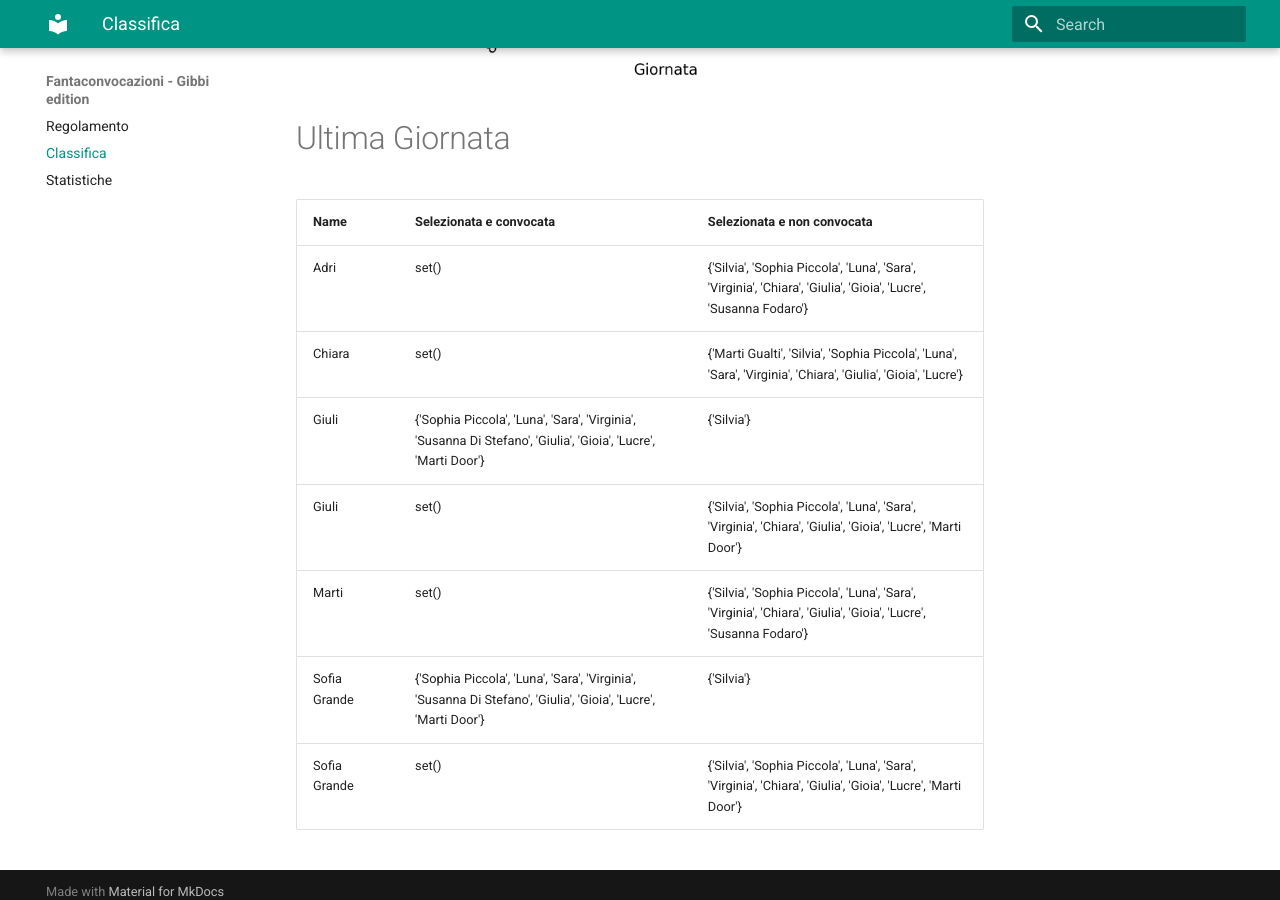
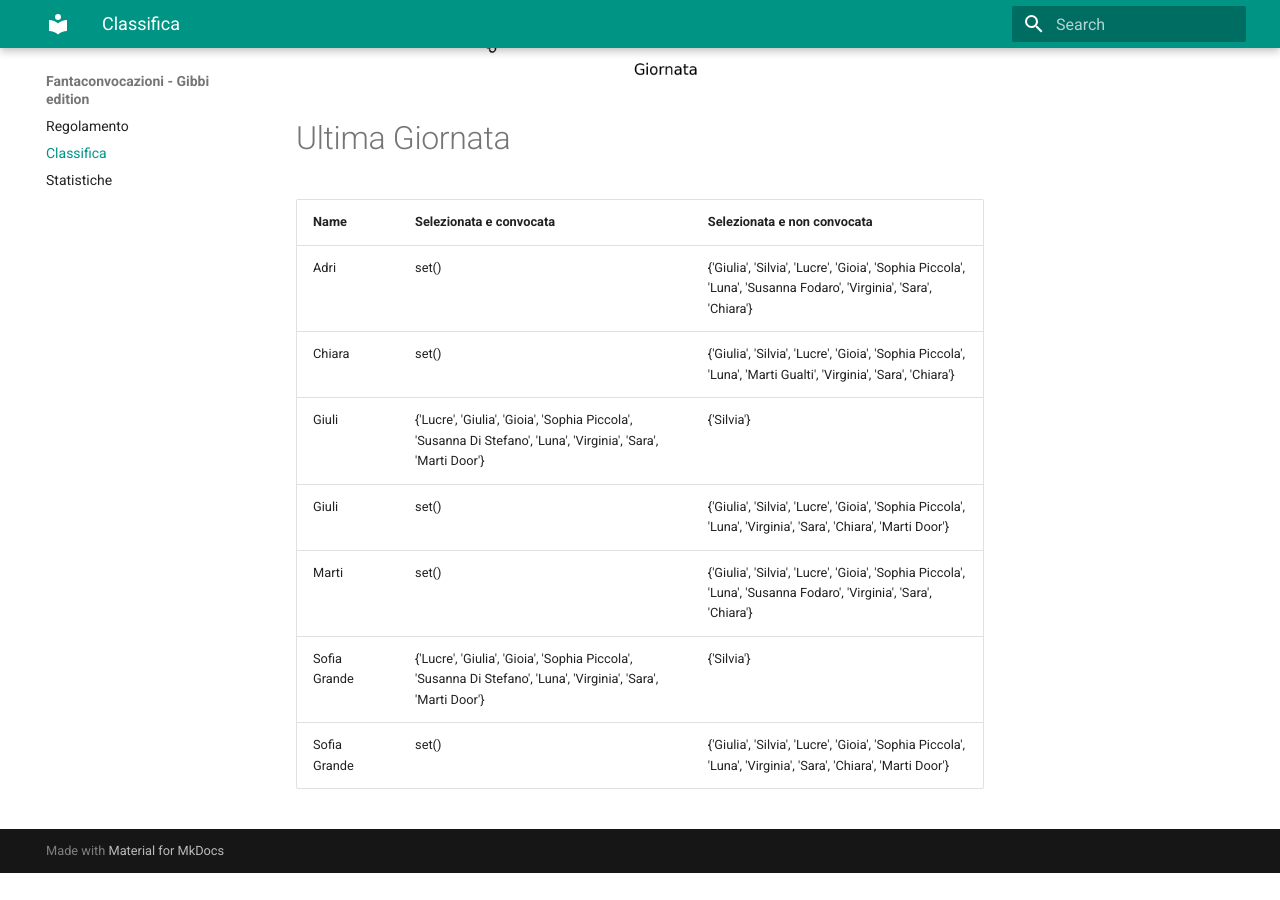
Before and after one commit to martinig94/fantagibbi, an MkDocs documentation site: the page built from docs/Classifica.md, in a window 1280 px wide and 900 px high, scrolled down 1030 px. Built offline with MkDocs 1.6.1 and Material for MkDocs 9.7.7, drawn with Linux system fonts in a browser that asks for light colours; after the commit the page ends 1903 px from its top, so only the background shows below that.

Commit message:
Auto-update from main.py

```diff
--- a/docs/Classifica.md
+++ b/docs/Classifica.md
@@ -18,11 +18,11 @@
 <!-- START_TABLE CORRECT -->
 | Name         | Selezionata e convocata                                                                                        | Selezionata e non convocata                                                                                      |
 |:-------------|:---------------------------------------------------------------------------------------------------------------|:-----------------------------------------------------------------------------------------------------------------|
-| Adri         | set()                                                                                                          | {'Silvia', 'Sophia Piccola', 'Luna', 'Sara', 'Virginia', 'Chiara', 'Giulia', 'Gioia', 'Lucre', 'Susanna Fodaro'} |
-| Chiara       | set()                                                                                                          | {'Marti Gualti', 'Silvia', 'Sophia Piccola', 'Luna', 'Sara', 'Virginia', 'Chiara', 'Giulia', 'Gioia', 'Lucre'}   |
-| Giuli        | {'Sophia Piccola', 'Luna', 'Sara', 'Virginia', 'Susanna Di Stefano', 'Giulia', 'Gioia', 'Lucre', 'Marti Door'} | {'Silvia'}                                                                                                       |
-| Giuli        | set()                                                                                                          | {'Silvia', 'Sophia Piccola', 'Luna', 'Sara', 'Virginia', 'Chiara', 'Giulia', 'Gioia', 'Lucre', 'Marti Door'}     |
-| Marti        | set()                                                                                                          | {'Silvia', 'Sophia Piccola', 'Luna', 'Sara', 'Virginia', 'Chiara', 'Giulia', 'Gioia', 'Lucre', 'Susanna Fodaro'} |
-| Sofia Grande | {'Sophia Piccola', 'Luna', 'Sara', 'Virginia', 'Susanna Di Stefano', 'Giulia', 'Gioia', 'Lucre', 'Marti Door'} | {'Silvia'}                                                                                                       |
-| Sofia Grande | set()                                                                                                          | {'Silvia', 'Sophia Piccola', 'Luna', 'Sara', 'Virginia', 'Chiara', 'Giulia', 'Gioia', 'Lucre', 'Marti Door'}     |
+| Adri         | set()                                                                                                          | {'Giulia', 'Silvia', 'Lucre', 'Gioia', 'Sophia Piccola', 'Luna', 'Susanna Fodaro', 'Virginia', 'Sara', 'Chiara'} |
+| Chiara       | set()                                                                                                          | {'Giulia', 'Silvia', 'Lucre', 'Gioia', 'Sophia Piccola', 'Luna', 'Marti Gualti', 'Virginia', 'Sara', 'Chiara'}   |
+| Giuli        | {'Lucre', 'Giulia', 'Gioia', 'Sophia Piccola', 'Susanna Di Stefano', 'Luna', 'Virginia', 'Sara', 'Marti Door'} | {'Silvia'}                                                                                                       |
+| Giuli        | set()                                                                                                          | {'Giulia', 'Silvia', 'Lucre', 'Gioia', 'Sophia Piccola', 'Luna', 'Virginia', 'Sara', 'Chiara', 'Marti Door'}     |
+| Marti        | set()                                                                                                          | {'Giulia', 'Silvia', 'Lucre', 'Gioia', 'Sophia Piccola', 'Luna', 'Susanna Fodaro', 'Virginia', 'Sara', 'Chiara'} |
+| Sofia Grande | {'Lucre', 'Giulia', 'Gioia', 'Sophia Piccola', 'Susanna Di Stefano', 'Luna', 'Virginia', 'Sara', 'Marti Door'} | {'Silvia'}                                                                                                       |
+| Sofia Grande | set()                                                                                                          | {'Giulia', 'Silvia', 'Lucre', 'Gioia', 'Sophia Piccola', 'Luna', 'Virginia', 'Sara', 'Chiara', 'Marti Door'}     |
 <!-- END_TABLE CORRECT -->
```
